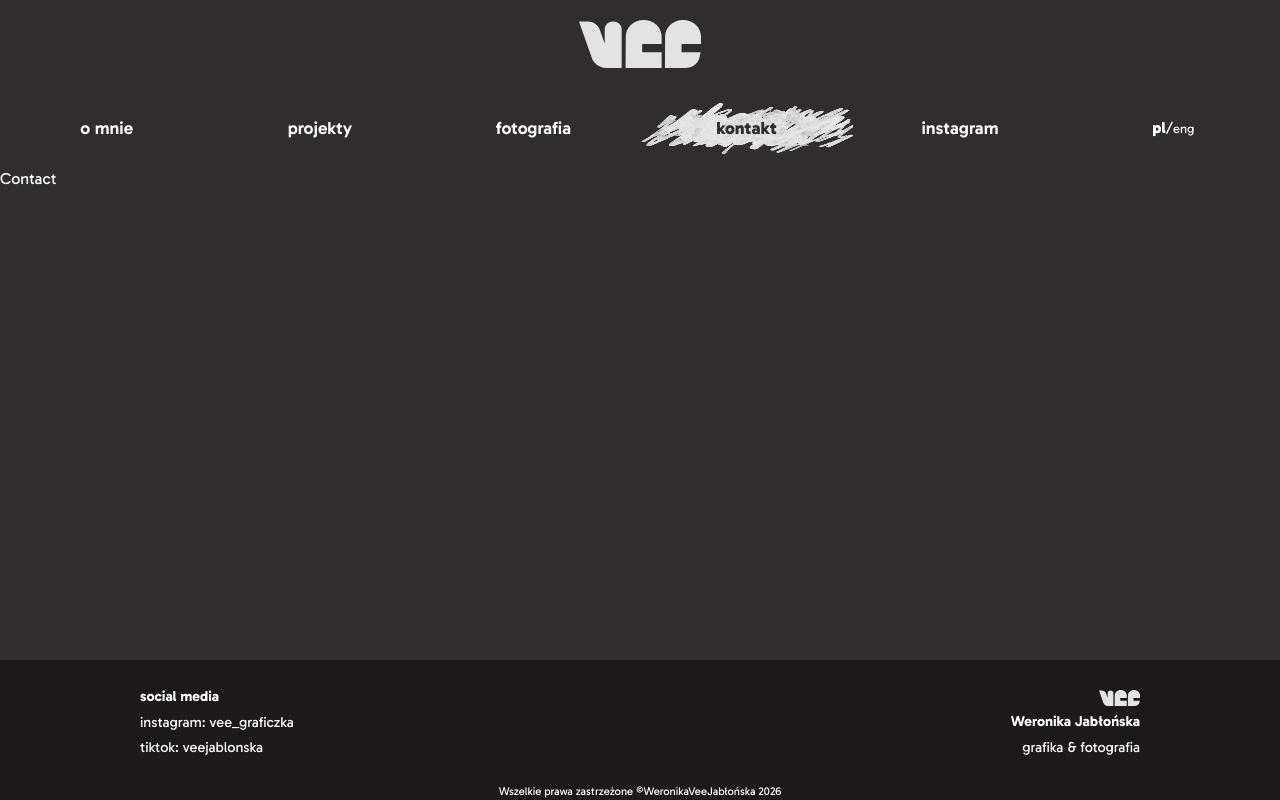
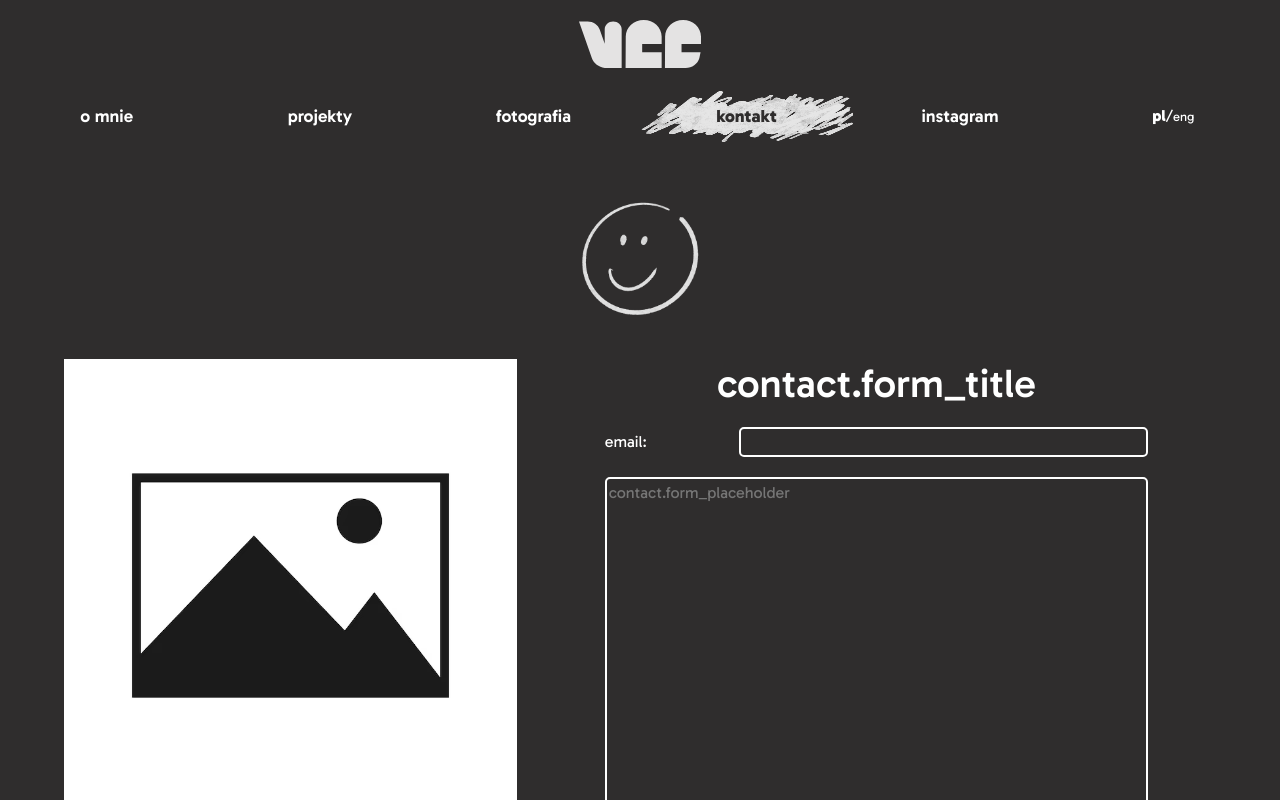
Before and after one commit to PBur27/PortfolioWera, a React (Vite) app: page /contacts in a window 1280 px wide. Built offline with nearby package versions, Linux system fonts and the light colour scheme.

Commit message:
contact work started

```diff
--- a/src/components/componentStyles.css
+++ b/src/components/componentStyles.css
@@ -1,15 +1,18 @@
 /* NAVBAR */
 .navbarContainer {
+  flex: 1;
   margin: 20px 0;
-  height: 12vh;
+  height: 14vh;
   display: flex;
   flex-direction: column;
-  gap: 20px;
+  gap: 2vh;
   align-items: center;
   margin-bottom: 4vw;
 }
 
 .navbarRow {
+  height: calc(6vh + 16px);
+  padding: 0;
   display: flex;
   flex-direction: row;
   align-self: stretch;
--- a/src/pages/Contact.jsx
+++ b/src/pages/Contact.jsx
@@ -1,14 +1,42 @@
-import React from 'react'
+import React from "react";
+import smile from '../assets/aboutMeSmile.png'
+import placeholder from '../assets/placeholder.png'
+import {useT} from '../LanguageContext'
+
+
+import './pages.css'
 
 function Contact() {
 
+  const t =useT()
+
   return (
     <>
+      <div className="top-image-container">
+        <img src={smile} className="top-image" />
+      </div>
+      <div className="content">
+        <div className="contact-container-horizontal">
+          <div className="contact-image-container">
 
+            <img src={placeholder} className="contact-image"/>
 
-    <div>Contact</div>
+          </div>
+          <div className="contact-form-container">
+            <h1 className="contact-form-title">{t('contact.form_title')}</h1>
+            <form className="contact-form">
+              <label>
+                <span>email:</span>
+                <input type="email" id="email" name="email" />
+              </label>
+              <textarea id="message" name="message" placeholder={t('contact.form_placeholder')} />
+            </form>
+
+          </div>
+        </div>
+      </div>
     </>
-  )
+  );
 }
 
-export default Contact
+export default Contact;
--- a/src/pages/pages.css
+++ b/src/pages/pages.css
@@ -174,7 +174,7 @@ ul {
 .project-details {
   white-space: pre-line;
 }
-.go-back-container{
+.go-back-container {
   margin-top: 100px;
   justify-items: center;
 }
@@ -187,10 +187,8 @@ ul {
   background-position: center;
   background-image: url("../assets/scribbleBackground.svg");
 
-
   text-align: center;
   align-content: center;
-
 }
 .go-back-link {
   text-decoration: none;
@@ -198,3 +196,77 @@ ul {
   color: #2f2d2d;
   align-items: center;
 }
+.contact-container-horizontal {
+  display: flex;
+  flex-direction: row;
+  width: 100%;
+  gap: 20px;
+}
+
+.contact-image-container {
+  flex: 2;
+  height: 100%;
+  text-align: center;
+}
+.contact-form-container {
+  flex: 3;
+  display: flex;
+  flex-direction: column;
+  gap: 20px;
+
+
+  text-align: center;
+  align-items: center;
+}
+.contact-image {
+  max-width: 100%;
+  max-height: 100%;
+}
+.contact-form-title{
+  margin: 0;
+}
+.contact-form {
+  flex:1;
+  width: 80%;
+  text-align: left;
+  display: flex;
+  flex-direction: column;
+  gap: 20px;
+
+  label {
+    width: 100%;
+    display: flex;
+    flex-direction: row;
+
+    span {
+      flex: 1;
+      line-height: 1;
+      align-content: center;
+    }
+    input {
+      background-image: none;
+      background-color: transparent;
+      font-family: inherit;
+      font-size: inherit;
+
+      border: solid white 2px;
+      border-radius: 5px;
+      color: white;
+
+      flex: 3;
+      background-color: transparent;
+    }
+  }
+  textarea{
+    height: 100%;
+    background-image: none;
+    background-color: transparent;
+    font-family: inherit;
+    font-size: inherit;
+
+    border: solid white 2px;
+    border-radius: 5px;
+    color: white;
+
+  }
+}
```
Also changed, not shown: 1 other file (tests, documents, lock files or other folders).
